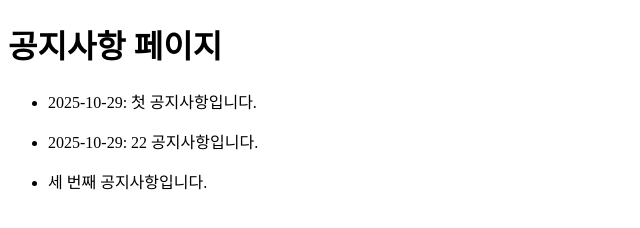
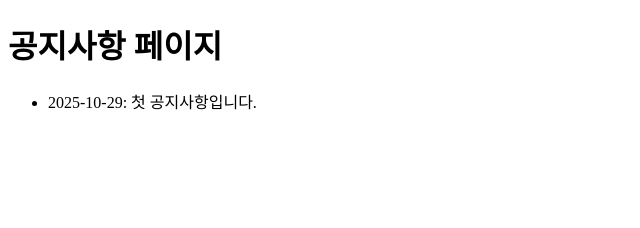
Before and after one commit to dev-dohoon/test-noticenow, a plain HTML site: page index.html in a window 1280 px wide. Shown: the whole page, without its empty margins (0-640 px from the left). Drawn offline with Linux system fonts and the light colour scheme.

Commit message:
Update index.html

```diff
--- a/index.html
+++ b/index.html
@@ -9,12 +9,6 @@
   <ul id="notice-list">
     <li>2025-10-29: 첫 공지사항입니다.</li>
   </ul>
-  <ul id="notice-list">
-    <li>2025-10-29: 22 공지사항입니다.</li>
-  </ul>
-  <ul id="notice-list">
-    <li>세 번째 공지사항입니다.</li>
-  </ul>
 
 
 </body>
```
